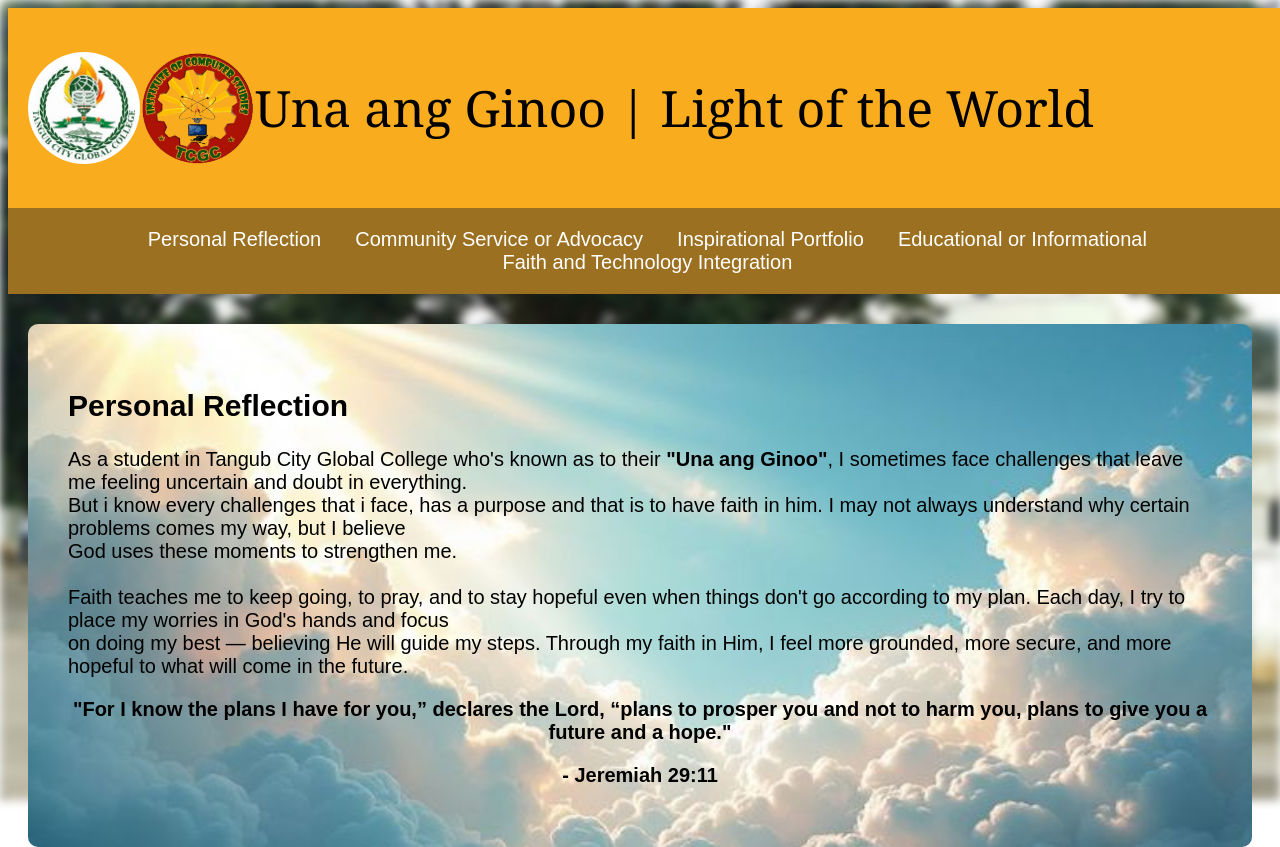
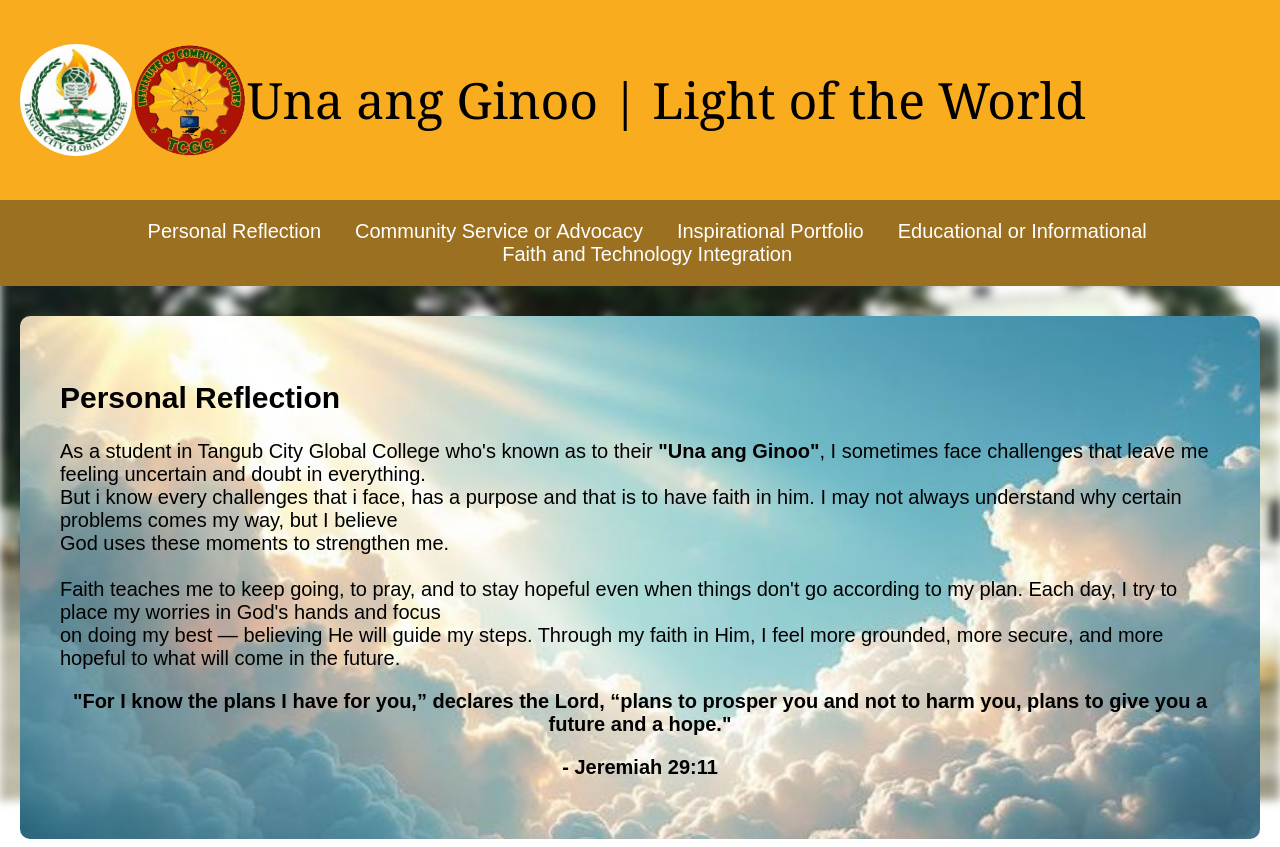
Before and after one commit to katelynermac/multi-section-website, a plain HTML site: page webpage.html in a window 1280 px wide. Shown: the top 847 px of the page. Drawn offline with Linux system fonts and the light colour scheme.

Commit message:
Update webpage.html

```diff
--- a/webpage.html
+++ b/webpage.html
@@ -7,6 +7,7 @@
     <style>
         body {
             overflow-x: hidden;
+            margin:0;
 
         }
         .img {
@@ -26,7 +27,7 @@
             background-color: rgb(249, 172, 29);
             background-position: center;
             background-size: cover;
-            width: 98%;
+            width: 100%;
             height: 20vh;
             justify-content: left;
             align-items: center;
```
